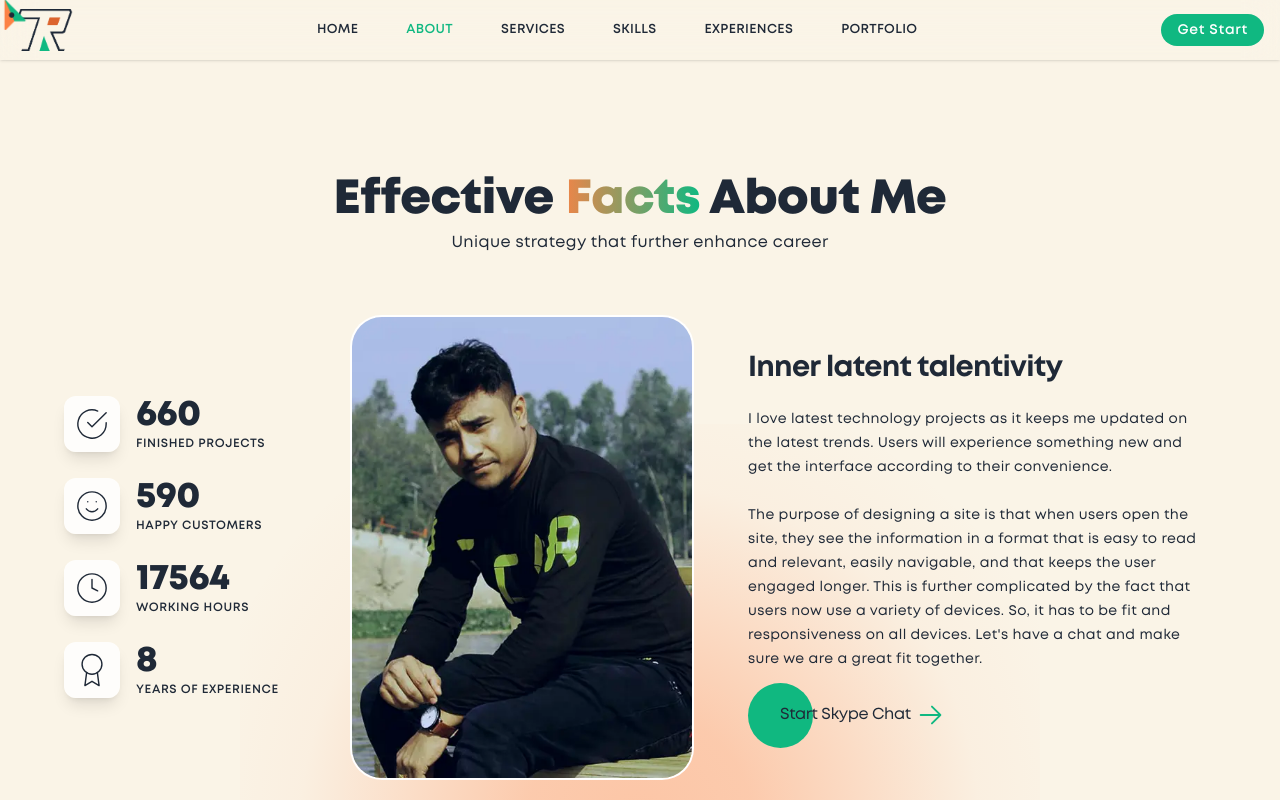
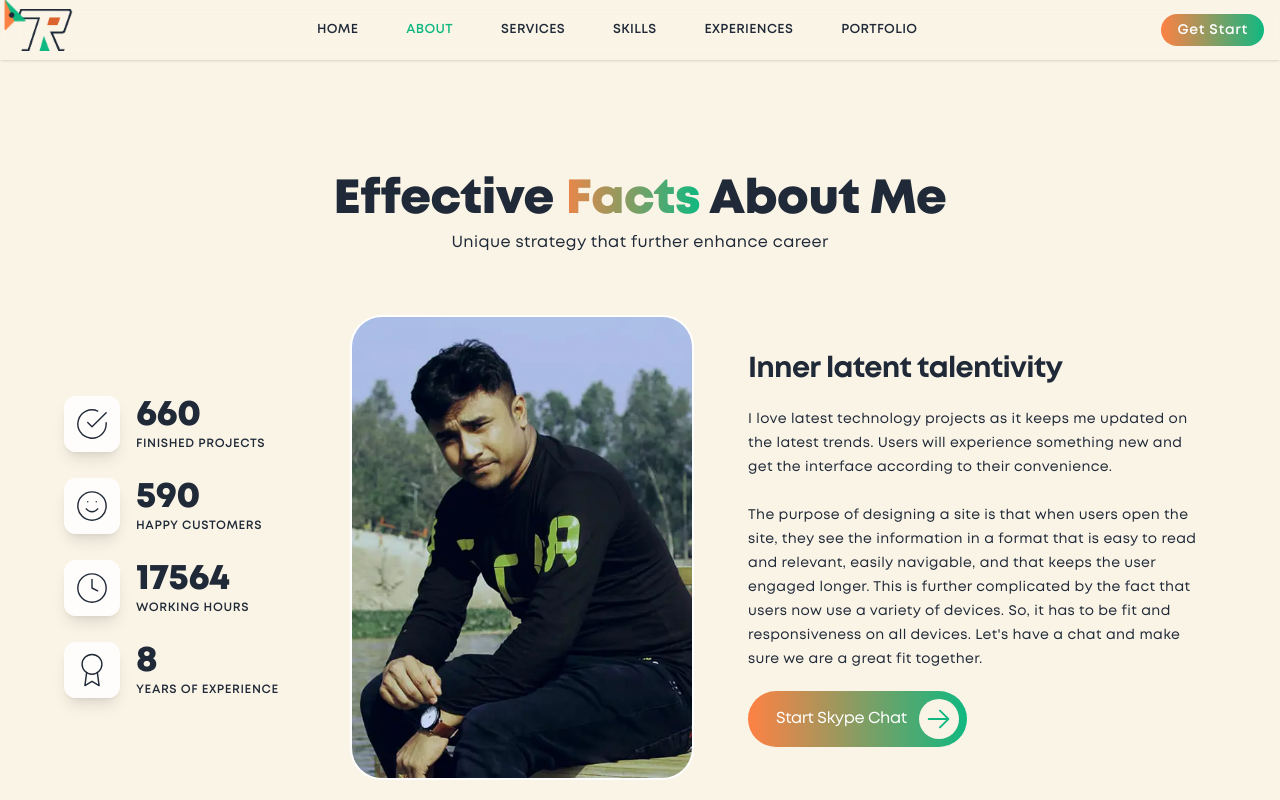
Before and after one commit to ToukirRj/Portfolio, a React (Vite) app: page /About in a window 1280 px wide. Shown: the top 800 px of the page. Built offline with nearby package versions, Linux system fonts and the light colour scheme.

Commit message:
no message

```diff
--- a/src/components/Myself.jsx
+++ b/src/components/Myself.jsx
@@ -43,13 +43,21 @@ const Myself = () => {
                                         easily navigable, and that keeps the user engaged longer. This is further complicated by the fact that users now use a variety of devices.
                                         So, it has to be fit and responsiveness on all devices. Let's have a chat and make sure we are a great fit together.
                                     </p>
-                                    <div className="mt-3 flex justify-start">
-                                        <Link to="skype:live:to.toukir.rahman?chat" className="group h-[65px] relative flex items-center">
+                                    <div className="mt-5 flex justify-start">
+                                        {/* <Link to="skype:live:to.toukir.rahman?chat" className="group h-[65px] relative flex items-center">
                                             <div className="absolute top-0 bottom-0 left-0 my-auto w-[65px] h-[65px] group-hover:left-[84%] group-hover:w-[20px] group-hover:h-[20px] rounded-[65px] bg-[#10B880] transition-all duration-[.5s]"></div>
                                             <div className="relative ms-[32px] me-[5px] group-hover:me-[15px] transition-all duration-[.5s] text-[#1F2937]">Start Skype Chat</div>
                                             <div className="relative">
                                                 <svg xmlns="http://www.w3.org/2000/svg" width="30" height="30" viewBox="0 0 1024 1024"><path fill="#10B880" d="M754.752 480H160a32 32 0 1 0 0 64h594.752L521.344 777.344a32 32 0 0 0 45.312 45.312l288-288a32 32 0 0 0 0-45.312l-288-288a32 32 0 1 0-45.312 45.312L754.752 480z"/></svg>
                                             </div>
+                                        </Link> */}
+                                        <Link to="skype:live:to.toukir.rahman?chat" className="group h-[56px] w-auto relative flex items-center rounded-[56px] bg-gradient-to-r from-[#ff8144] to-[#10b881] hover:from-[#10b881] hover:to-[#10b881] ps-7 pe-[8px] transition-transform delay-150">
+                                            <span className='text-white group-hover pe-3'>Start Skype Chat</span>
+                                            <span className='w-[40px] h-[40px] rounded-full bg-[#FAF4E7] flex items-center justify-center'>
+                                                <svg xmlns="http://www.w3.org/2000/svg" width="30" height="30" viewBox="0 0 1024 1024">
+                                                    <path fill="#10B880" d="M754.752 480H160a32 32 0 1 0 0 64h594.752L521.344 777.344a32 32 0 0 0 45.312 45.312l288-288a32 32 0 0 0 0-45.312l-288-288a32 32 0 1 0-45.312 45.312L754.752 480z"/>
+                                                </svg>
+                                            </span>
                                         </Link>
                                     </div>
                                 </div>
--- a/src/layout/Footer.jsx
+++ b/src/layout/Footer.jsx
@@ -3,7 +3,6 @@ const Footer = () => {
     return (
         <>
             <section className="sm:py-24 py-12 relative">
-                <div className='h-[800px] w-[800px] absolute left-0 right-0 mx-auto -top-[450px] opacity-40 gradient-stops -z-10'></div>
                 <div className="relative mx-auto px-6 md:max-w-full md:px-12 lg:max-w-6xl xl:px-0 animatable">
                     <h2 className="sm:text-[49px] text-[21px] text-center font-bold sm:leading-[56px] leading-[26px] text-gray-800 w-full max-w-5xl mx-auto">
                         One step to connect with me <br/>from everywhere
--- a/src/layout/Header.jsx
+++ b/src/layout/Header.jsx
@@ -30,7 +30,7 @@ function Header() {
                         </button>
                     </nav>
                     <Link to="https://wa.me/8801753778070" target="_blank"
-                        className="relative py-1 px-4 before:absolute before:inset-0 before:rounded-full before:transition-transform before:duration-300 hover:before:scale-110 before:bg-[#10b881]">
+                        className="relative py-1 px-4 before:absolute before:inset-0 before:rounded-full before:transition-transform before:duration-300 hover:before:scale-110 before:bg-gradient-to-r from-[#ff8144] to-[#10b881]">
                         <span className="relative text-[14px] tracking-wider font-medium text-white">Get Start</span>
                     </Link>
                     <button className='nav-btn' onClick={showNavbar}>
```
